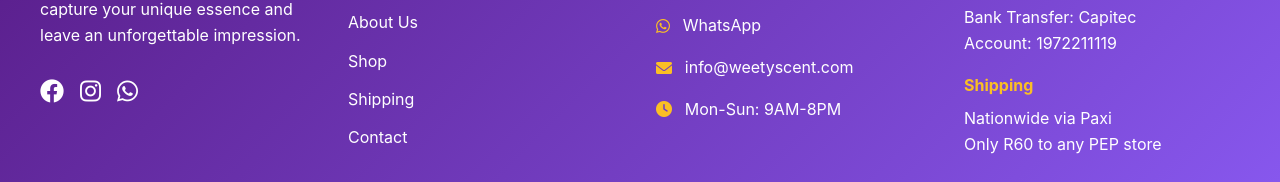
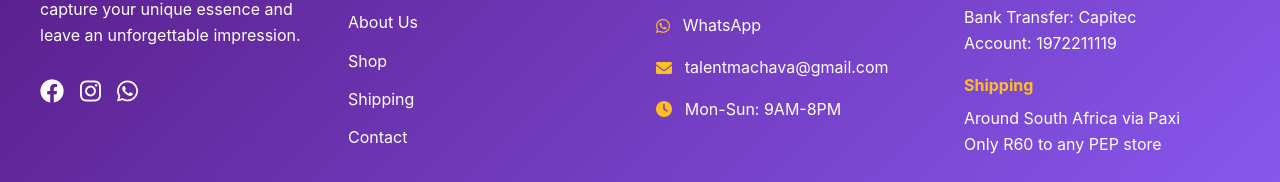
Before and after one commit to Chipomachava/perfumewebite, a plain HTML site: page index.html in a window 1280 px wide. Shown: the part 2804-2986 px from the top of the page. Drawn offline with Linux system fonts and the light colour scheme.

Commit message:
Update index.html

```diff
--- a/index.html
+++ b/index.html
@@ -2006,7 +2006,7 @@ ${orderData.preferences ? `👃 *Fragrance Preferences:*\n${orderData.preference
         </div>
         <div style="margin-bottom: 1rem; display: flex; align-items: center; gap: 0.8rem;">
           <i class="fas fa-envelope" style="color: var(--accent-gold);"></i>
-          <a href="mailto:info@weetyscent.com" style="color: white; text-decoration: none;">info@weetyscent.com</a>
+          <a href="mailto:info@weetyscent.com" style="color: white; text-decoration: none;">talentmachava@gmail.com</a>
         </div>
         <div style="margin-bottom: 1rem; display: flex; align-items: center; gap: 0.8rem;">
           <i class="fas fa-clock" style="color: var(--accent-gold);"></i>
@@ -2024,7 +2024,7 @@ ${orderData.preferences ? `👃 *Fragrance Preferences:*\n${orderData.preference
         </div>
         <div>
           <h4 style="margin-bottom: 0.5rem; color: var(--accent-gold);">Shipping</h4>
-          <p>Nationwide via Paxi</p>
+          <p>Around South Africa via Paxi</p>
           <p>Only R60 to any PEP store</p>
         </div>
       </div>
```
